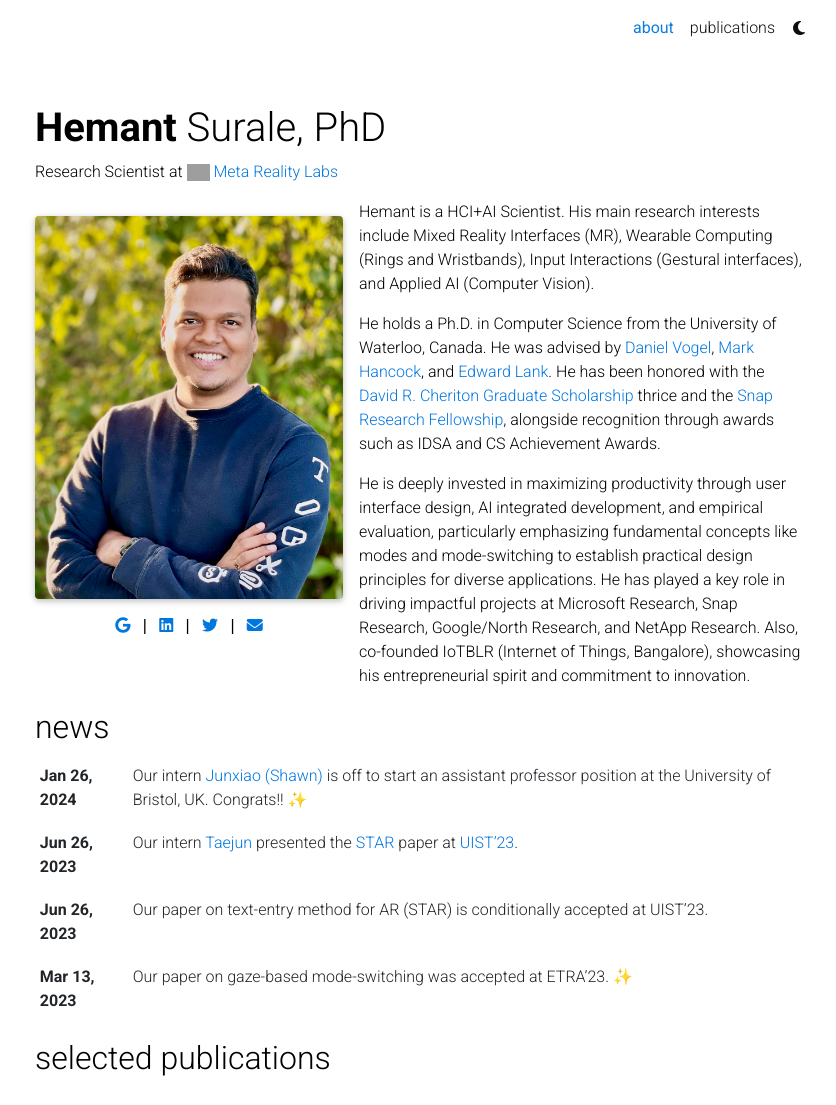
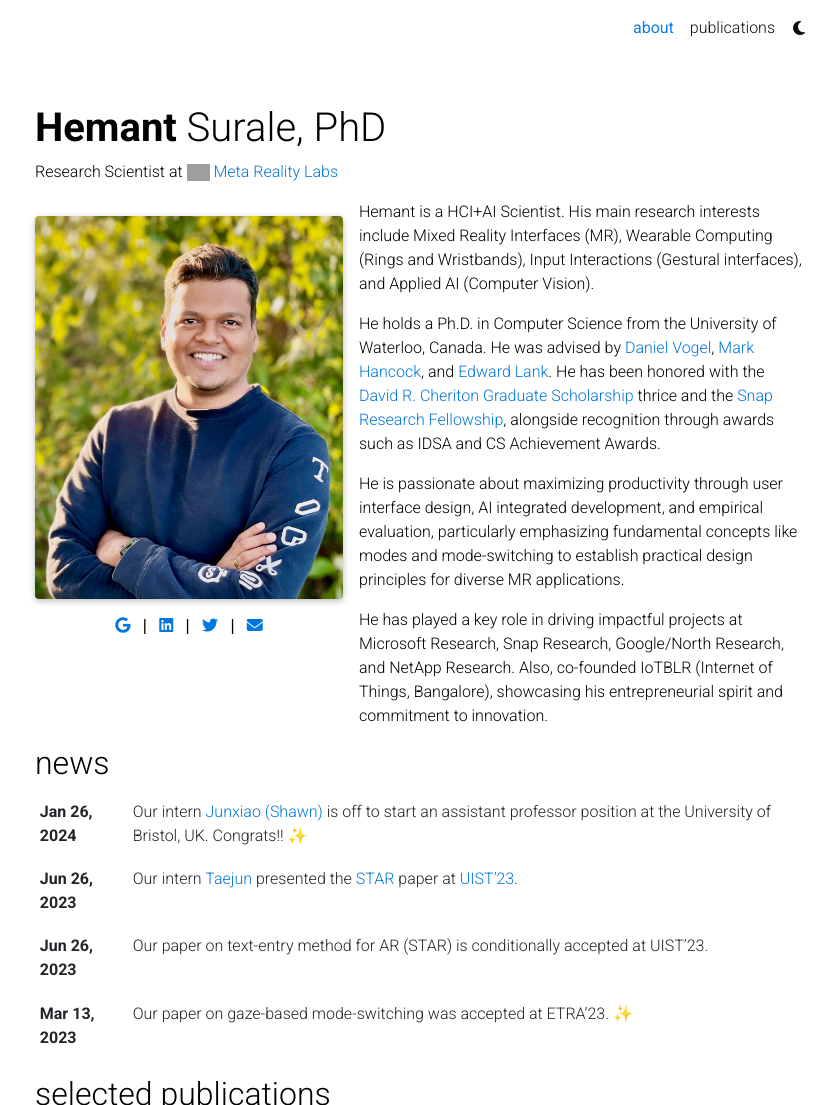
Before and after one commit to hemantsurale/hemantsurale.github.io, a Jekyll site: the page built from _pages/about.md, in a window 1280 px wide and 1396 px high, cut to the strip 0-1105 px from the top of the window. Shown: the whole strip, without its empty margins (220-1056 px from the left). Built offline with Jekyll 4.4.1, drawn with Linux system fonts in a browser that asks for light colours; emoji names are drawn with the system emoji font; comment, search, counter and statistics services are not loaded; a style sheet for code colours, icons or effects is not loaded; grey boxes are pictures that could not be loaded.

Commit message:
Update about.md

```diff
--- a/_pages/about.md
+++ b/_pages/about.md
@@ -34,4 +34,6 @@
 
 He holds a Ph.D. in Computer Science from the University of Waterloo, Canada. He was advised by [Daniel Vogel](https://scholar.google.com/citations?user=Yi5nK1EAAAAJ&hl=en), [Mark Hancock](https://scholar.google.com/citations?hl=en&user=PYvcN3cAAAAJ), and [Edward Lank](https://scholar.google.com/citations?user=e7P8IwgAAAAJ&hl=en&oi=ao). He has been honored with the [David R. Cheriton Graduate Scholarship](https://cs.uwaterloo.ca/current-graduate-students/funding-and-awards/david-r-cheriton-graduate-scholarship) thrice and the [Snap Research Fellowship](https://snapresearchfs.splashthat.com/), alongside recognition through awards such as IDSA and CS Achievement Awards.
 
-He is deeply invested in maximizing productivity through user interface design, AI integrated development, and empirical evaluation, particularly emphasizing fundamental concepts like modes and mode-switching to establish practical design principles for diverse applications. He has played a key role in driving impactful projects at Microsoft Research, Snap Research, Google/North Research, and NetApp Research. Also, co-founded IoTBLR (Internet of Things, Bangalore), showcasing his entrepreneurial spirit and commitment to innovation.
+He is passionate about maximizing productivity through user interface design, AI integrated development, and empirical evaluation, particularly emphasizing fundamental concepts like modes and mode-switching to establish practical design principles for diverse MR applications.
+
+He has played a key role in driving impactful projects at Microsoft Research, Snap Research, Google/North Research, and NetApp Research. Also, co-founded IoTBLR (Internet of Things, Bangalore), showcasing his entrepreneurial spirit and commitment to innovation.
```
